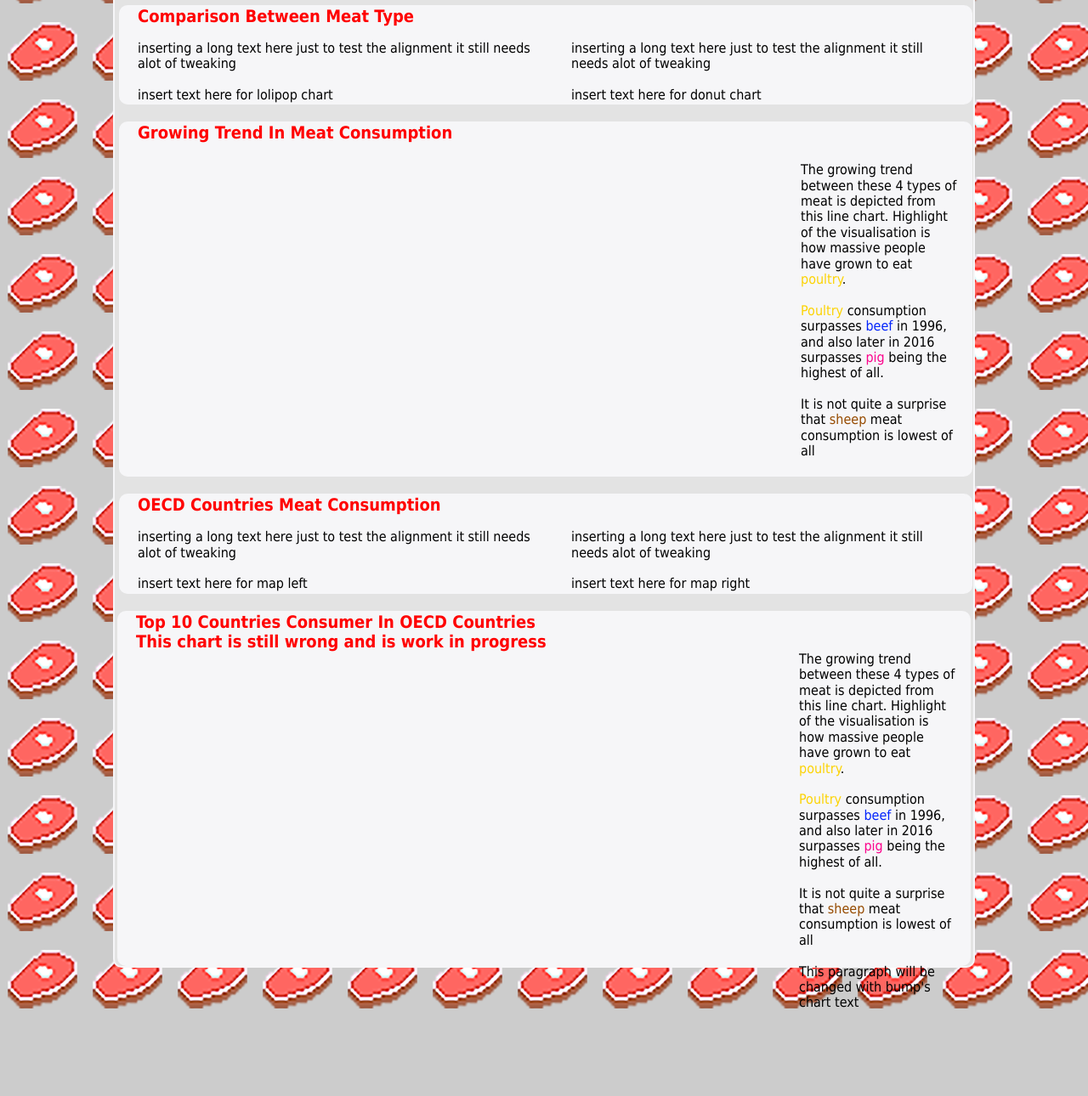
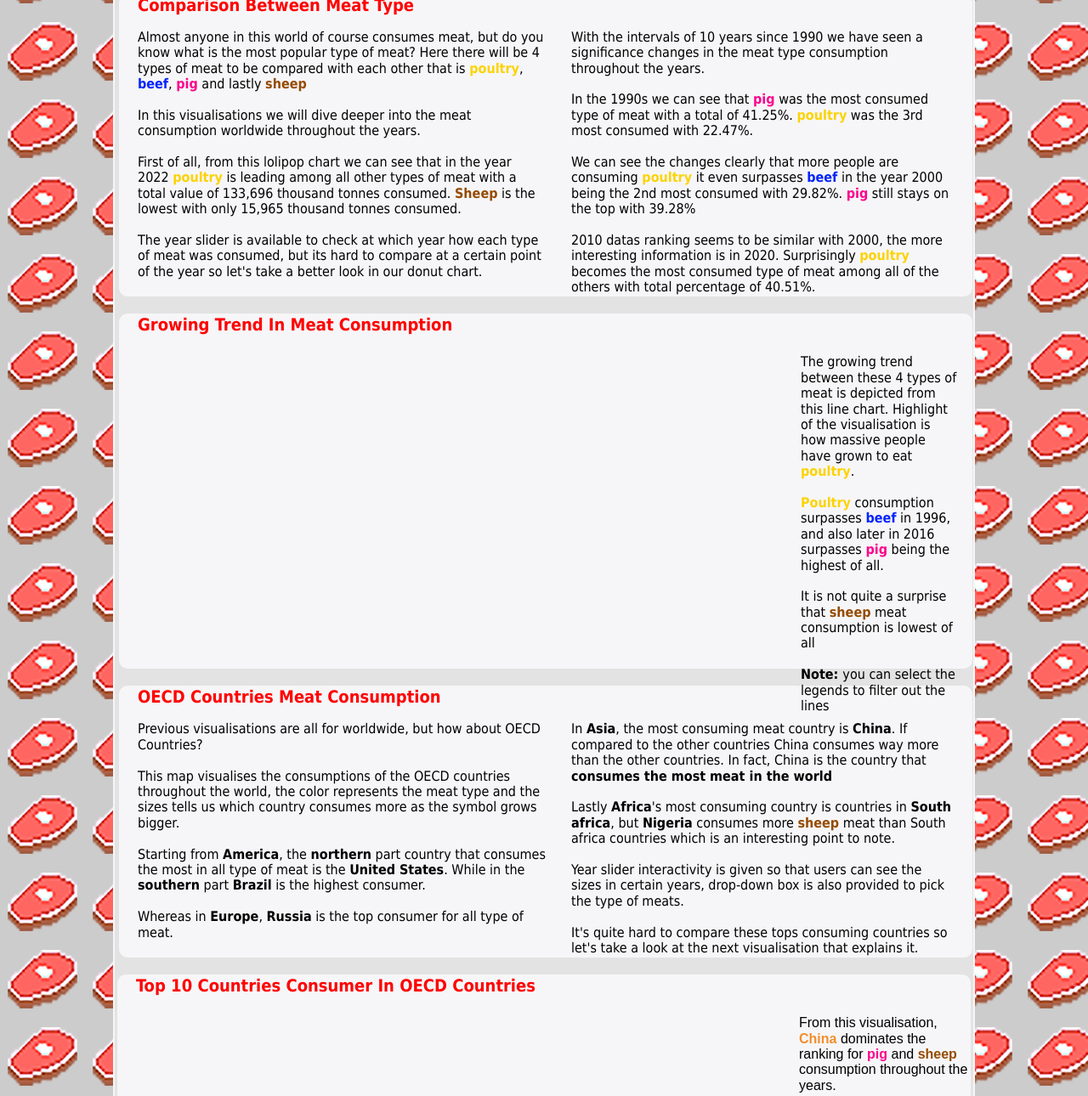
Before and after one commit to DylRey18/DV2ProjectFIT3179, a plain HTML site: page index.html in a window 1280 px wide. Shown: the part 76-1366 px from the top of the page at 85% size. Before the commit the page ends 1266 px from the top, so only its background shows below. Drawn offline with nearby package versions, Linux system fonts and the light colour scheme; a script that the page names is missing.

Commit message:
edited index.html

```diff
--- a/index.html
+++ b/index.html
@@ -20,35 +20,48 @@
 
     <div class="wrapper">
         <div class="OuterContainer">
-            <h1>
+            <div id="title_text">
                 Meat Consumption Worldwide Since the 90's
-            </h1>
-
+                <br>Made by: Dylan Reynaldy
+            </div>
 
             <div class="container2">
                 <h2>
                     Comparison Between Meat Type
                 </h2>
                 <div class="pure-g">
-                    <div class="pure-u-1-2">
+                    <div class="pure-u-1-2" style="width: 50%;">
                         <div id="lolipop_chart"></div>
                     </div>
-                    <div class="pure-u-1-2">
+                    <div class="pure-u-1-2" style="width: 50%;">
                         <div id="donut_chart_repeat"></div>
                     </div>
                     <div class="pure-u-1-2">
                         <div id="lolipop_text">
-                            inserting a long text here just to test the alignment it still needs
-                            alot of tweaking
-                            <br><br> insert text here for lolipop chart
+                            Almost anyone in this world of course consumes meat, but do you know what is the most popular type of meat?
+                            Here there will be 4 types of meat to be compared with each other that is <span style="color: #fcd303;font-weight: bold;">poultry</span>,
+                            <span style="color: #0324fc;font-weight: bold;">beef</span>, <span style="color: #fc038c;font-weight: bold;">pig</span> and lastly <span style="color: #964B00;font-weight: bold;">sheep</span>
+                            <br><br> In this visualisations we will dive deeper into the meat consumption worldwide throughout the years.
+                            <br><br> First of all, from this lolipop chart we can see that in the year 2022 <span style="color: #fcd303;font-weight: bold;">poultry</span> is leading among all other types of meat
+                            with a total value of 133,696 thousand tonnes consumed. <span style="color: #964B00;font-weight: bold;">Sheep</span> is the lowest with only 15,965 thousand tonnes consumed.
+                            <br><br> The year slider is available to check at which year how each type of meat was consumed, but its hard to compare at a certain point of the year
+                            so let's take a better look in our donut chart.
                         </div>
                     </div>
                     <div class="pure-u-1-2">
                         <div id="donut_text">
-                            inserting a long text here just to test the alignment it still needs
-                            alot of tweaking
-                            <br><br> insert text here for donut chart
+                            With the intervals of 10 years since 1990 we have seen a significance changes in the meat type consumption throughout
+                            the years.
+                            <br><br> In the 1990s we can see that <span style="color: #fc038c;font-weight: bold;">pig</span> was the most consumed type of meat with a total
+                            of 41.25%.  <span style="color: #fcd303;font-weight: bold;">poultry</span> was the 3rd most consumed with 22.47%.
+                            <br><br> We can see the changes clearly that more people are consuming <span style="color: #fcd303;font-weight: bold;">poultry</span> it even surpasses <span style="color: #0324fc;font-weight: bold;">beef</span> in the year 2000
+                            being the 2nd most consumed with 29.82%. <span style="color: #fc038c;font-weight: bold;">pig</span> still stays on the top with 39.28%
+                            <br><br> 2010 datas ranking seems to be similar with 2000, the more interesting information is in 2020.
+                            Surprisingly <span style="color: #fcd303;font-weight: bold;">poultry</span> becomes the most consumed type of meat among all of the others with
+                            total percentage of 40.51%.
+
                         </div>
+
                     </div>
 
                 </div>
@@ -66,10 +79,11 @@
                     <div class="pure-u-1-5">
                         <p id="line_text">
                             The growing trend between these 4 types of meat is depicted from this line chart.
-                            Highlight of the visualisation is how massive people have grown to eat <span style="color: #fcd303">poultry</span>.
-                            <br><br> <span style="color: #fcd303">Poultry</span> consumption surpasses <span style="color: #0324fc">beef</span> in 1996, and also later in 2016 surpasses <span style="color: #fc038c">pig</span>
+                            Highlight of the visualisation is how massive people have grown to eat <span style="color: #fcd303;font-weight: bold;">poultry</span>.
+                            <br><br> <span style="color: #fcd303;font-weight: bold;">Poultry</span> consumption surpasses <span style="color: #0324fc;font-weight: bold;">beef</span> in 1996, and also later in 2016 surpasses <span style="color: #fc038c;font-weight: bold;">pig</span>
                             being the highest of all.
-                            <br><br> It is not quite a surprise that <span style="color: #964B00">sheep</span> meat consumption is lowest of all
+                            <br><br> It is not quite a surprise that <span style="color: #964B00;font-weight: bold;">sheep</span> meat consumption is lowest of all
+                            <br><br> <b>Note: </b>  you can select the legends to filter out the lines
                         </p>
                     </div>
                 </div>
@@ -87,16 +101,24 @@
                     </div>
                     <div class="pure-u-1-2">
                         <div id="map_text1">
-                            inserting a long text here just to test the alignment it still needs
-                            alot of tweaking
-                            <br><br> insert text here for map left
+                            Previous visualisations are all for worldwide, but how about OECD Countries?
+                            <br><br> This map visualises the consumptions of the OECD countries throughout the world,
+                            the color represents the meat type and the sizes tells us which country consumes more as the
+                            symbol grows bigger.
+                            <br><br> Starting from <b>America</b>, the <b>northern</b> part country that consumes the most in all type of meat is the <b>United States</b>.
+                            While in the <b> southern</b> part <b>Brazil</b> is the highest consumer.
+                            <br><br> Whereas in <b>Europe</b>, <b>Russia</b> is the top consumer for all type of meat.
                         </div>
                     </div>
                     <div class="pure-u-1-2">
                         <div id="map_text2">
-                            inserting a long text here just to test the alignment it still needs
-                            alot of tweaking
-                            <br><br> insert text here for map right
+                            In <b>Asia</b>, the most consuming meat country is <b>China</b>. If compared to the other countries
+                            China consumes way more than the other countries. In fact, China is the country that <b>consumes the most meat in the world</b>
+                            <br><br> Lastly <b>Africa</b>'s most consuming country is countries in <b>South africa</b>, but <b>Nigeria</b> consumes
+                            more <span style="color: #964B00;font-weight: bold;">sheep</span> meat than South africa countries which is an interesting point to note.
+                            <br><br> Year slider interactivity is given so that users can see the sizes in certain years, drop-down box is also provided
+                            to pick the type of meats.
+                            <br><br> It's quite hard to compare these tops consuming countries so let's take a look at the next visualisation that explains it.
                         </div>
                     </div>
                     </div>
@@ -108,7 +130,6 @@
             <div class="container2">
                 <h2>
                     Top 10 Countries Consumer In OECD Countries
-                    <br>This chart is still wrong and is work in progress
                 </h2>
                 <div class="pure-g">
                     <div class="pure-u-4-5">
@@ -116,13 +137,12 @@
 
                     </div>
                     <div class="pure-u-1-5">
-                        <p id="line_text">
-                            The growing trend between these 4 types of meat is depicted from this line chart.
-                            Highlight of the visualisation is how massive people have grown to eat <span style="color: #fcd303">poultry</span>.
-                            <br><br> <span style="color: #fcd303">Poultry</span> consumption surpasses <span style="color: #0324fc">beef</span> in 1996, and also later in 2016 surpasses <span style="color: #fc038c">pig</span>
-                            being the highest of all.
-                            <br><br> It is not quite a surprise that <span style="color: #964B00">sheep</span> meat consumption is lowest of all
-                            <br><br> This paragraph will be changed with bump's chart text
+                        <p id="bump_text">
+                            From this visualisation, <span style="color: #F28E2B;font-weight: bold;">China</span> dominates the ranking for <span style="color: #fc038c;font-weight: bold;">pig</span> and <span style="color: #964B00;font-weight: bold;">sheep</span> consumption throughout the years.
+                            <br><br> While for <span style="color: #0324fc;font-weight: bold;">beef</span> consumption <span style="color: #499894;font-weight: bold;">United States</span>
+                            reigns on top, its also amusing to note that <span style="color: #A0CBE8;font-weight: bold;">Brazil</span> holds the 2nd spot and not <span style="color: #F28E2B;font-weight: bold;">China</span> until 2018. But still got overtaken after that
+                            <br><br> <span style="color: #fcd303;font-weight: bold;">poultry</span> consumption was throned by <span style="color: #499894;font-weight: bold;">United States</span>
+                            in the earlier years, but was dethroned by <span style="color: #F28E2B;font-weight: bold;">China</span> in 2009. Both countries has a very neck-to-neck values in <span style="color: #fcd303;font-weight: bold;">poultry</span> consumption
                         </p>
                     </div>
                 </div>
@@ -136,19 +156,19 @@
     <script type="text/javascript">
 
         var spec1 = "JSFiles/HW10InteractiveLineChart.json";
-        vegaEmbed('#week10HW_Line', spec1).then(function(result) {}).catch(console.error);
+        vegaEmbed('#week10HW_Line', spec1, { "actions": false }).then(function(result) {}).catch(console.error);
 
         var spec2 = "JSFiles/DV2Map.json";
-        vegaEmbed('#week9HW_map', spec2).then(function(result) {}).catch(console.error);
+        vegaEmbed('#week9HW_map', spec2, { "actions": false }).then(function(result) {}).catch(console.error);
 
         var spec3 = "JSFiles/dv2lolipopV2.json";
-        vegaEmbed('#lolipop_chart', spec3).then(function(result) {}).catch(console.error);
+        vegaEmbed('#lolipop_chart', spec3, { "actions": false }).then(function(result) {}).catch(console.error);
 
-        var spec4 = "JSFiles/DV2DonutChart.json";
-        vegaEmbed('#donut_chart_repeat', spec4).then(function(result) {}).catch(console.error);
+        var spec4 = "JSFiles/DonutV3.json";
+        vegaEmbed('#donut_chart_repeat', spec4, { "actions": false }).then(function(result) {}).catch(console.error);
 
         var spec5 = "JSFiles/DV2BumpChart.json";
-        vegaEmbed('#bump_chart', spec5).then(function(result) {}).catch(console.error);
+        vegaEmbed('#bump_chart', spec5, { "actions": false }).then(function(result) {}).catch(console.error);
 
 
     </script>
```
